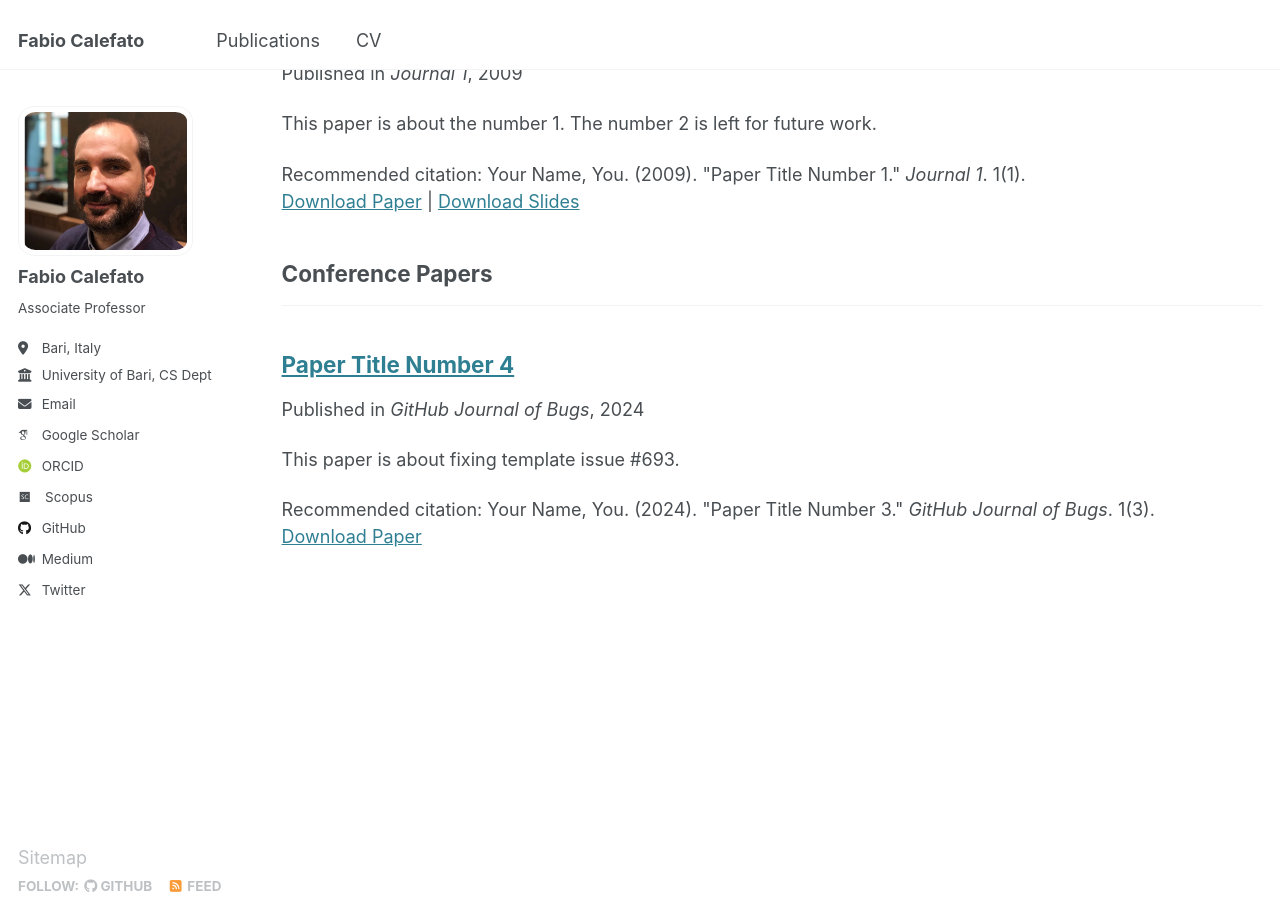
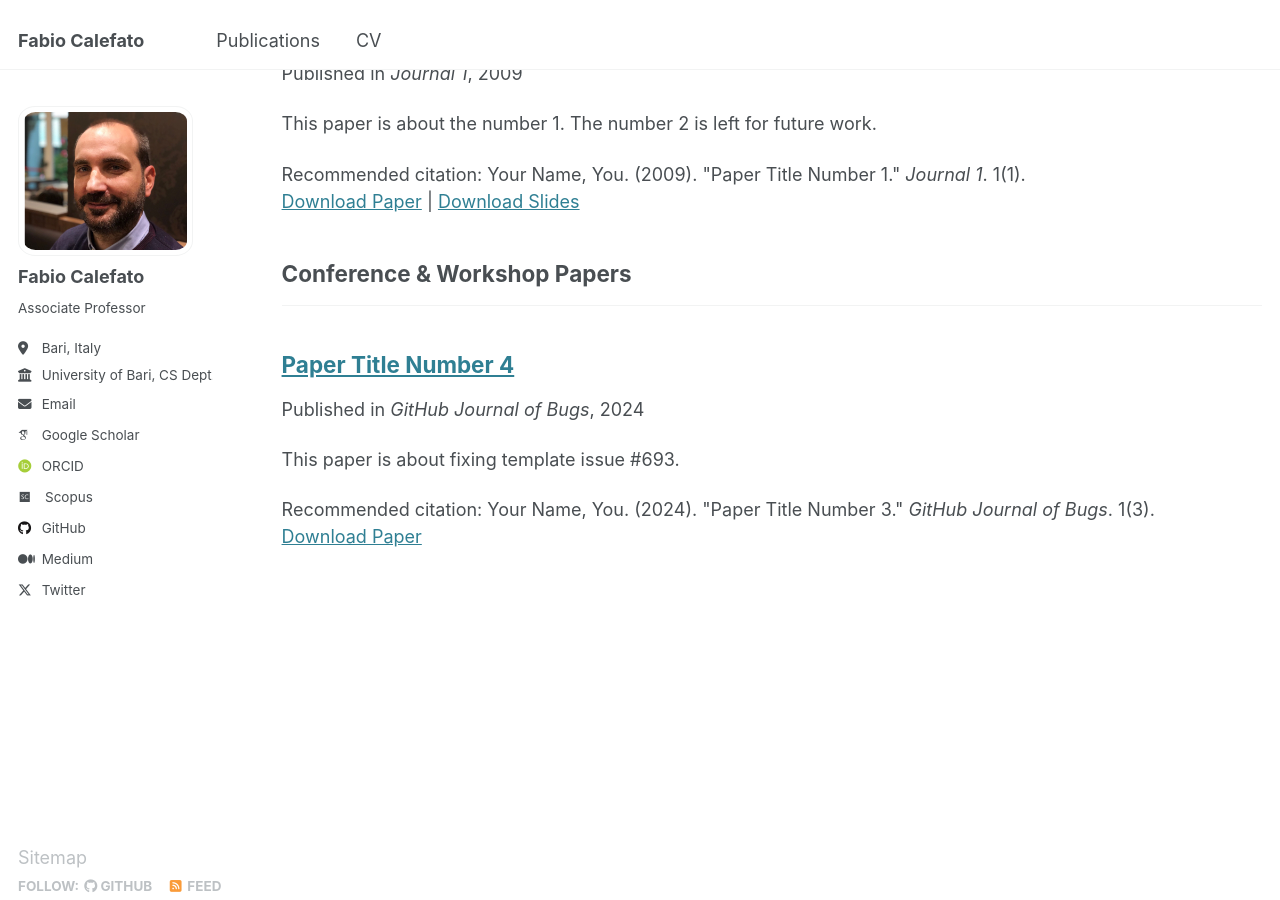
Before and after one commit to bateman/bateman.github.io, a Jekyll site: the page built from _pages/publications.html, in a window 1280 px wide and 900 px high, scrolled down 831 px. Built offline with Jekyll 4.4.1, drawn with Linux system fonts in a browser that asks for light colours; some web fonts are replaced.

Commit message:
Update publication category titles for clarity and inclusivity

```diff
--- a/_config.yml
+++ b/_config.yml
@@ -77,12 +77,12 @@ author:
 
 # Publication Category - The following the list of publication categories and their headings
 publication_category:
-  books:
-    title: 'Books'
   manuscripts:
     title: 'Journal Articles'
   conferences:
-    title: 'Conference Papers'
+    title: 'Conference & Workshop Papers'
+  books:
+    title: 'Books & Book Chapters'
 
 # Site Settings
 teaser                   :  # filename of teaser fallback teaser image placed in /images/, .e.g. "500x300.png"
```
